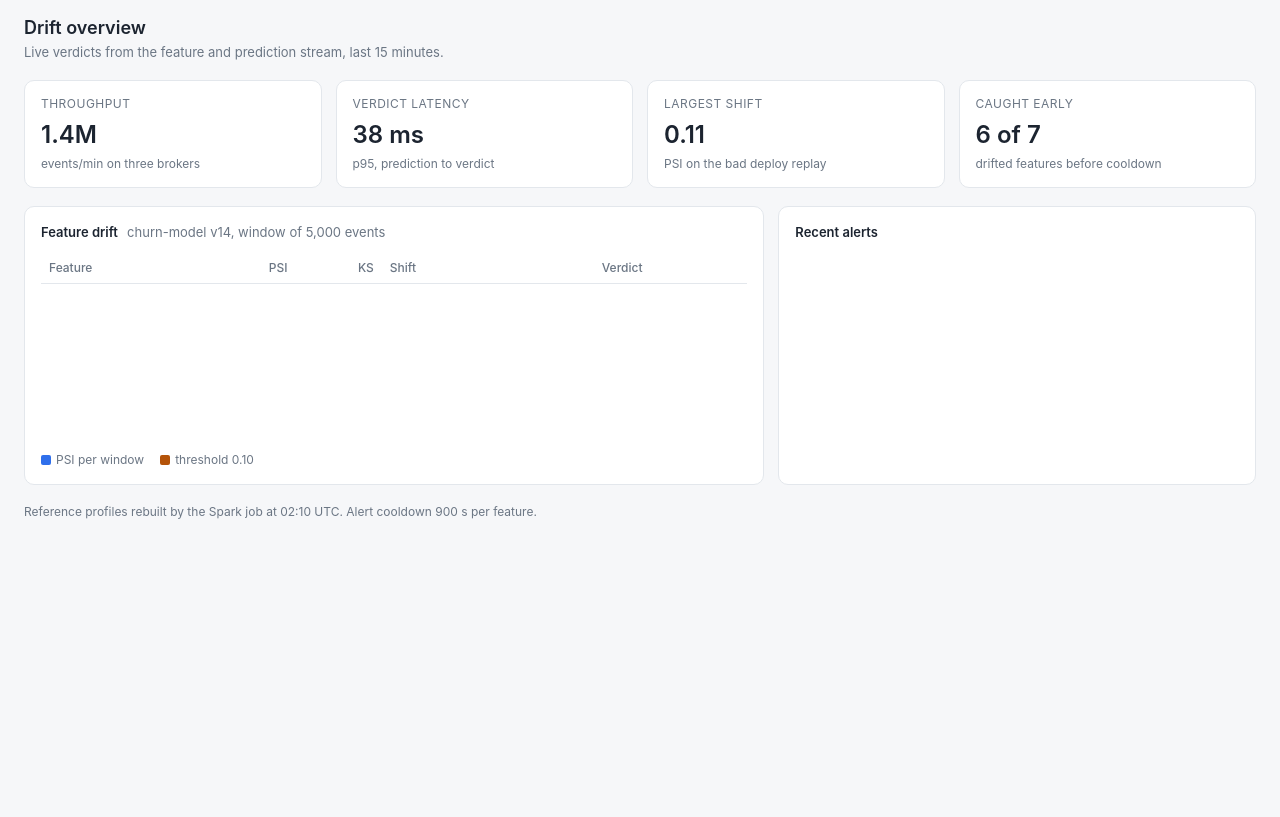
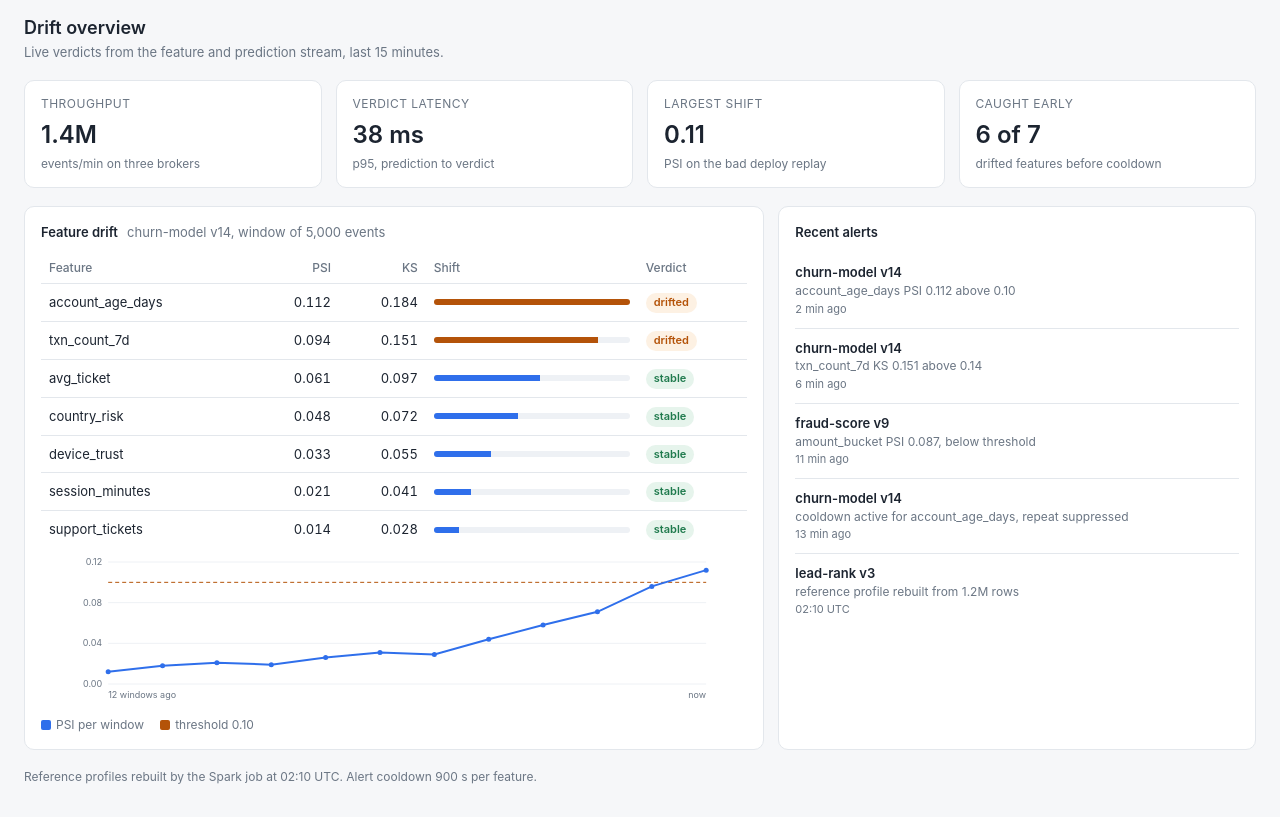
Before and after one commit to bugramatik/driftwatch-stream-2, a plain HTML site: page ui/index.html in a window 1280 px wide. Shown: the part 61-878 px from the top of the page. Before the commit the page ends 800 px from the top, so only its background shows below. Drawn offline with Linux system fonts and the light colour scheme.

```diff
--- a/ui/index.html
+++ b/ui/index.html
@@ -162,3 +162,86 @@
 
   <footer>Reference profiles rebuilt by the Spark job at 02:10 UTC. Alert cooldown 900 s per feature.</footer>
 </main>
+
+<script>
+  const features = [
+    { name: "account_age_days", psi: 0.112, ks: 0.184, drifted: true },
+    { name: "txn_count_7d", psi: 0.094, ks: 0.151, drifted: true },
+    { name: "avg_ticket", psi: 0.061, ks: 0.097, drifted: false },
+    { name: "country_risk", psi: 0.048, ks: 0.072, drifted: false },
+    { name: "device_trust", psi: 0.033, ks: 0.055, drifted: false },
+    { name: "session_minutes", psi: 0.021, ks: 0.041, drifted: false },
+    { name: "support_tickets", psi: 0.014, ks: 0.028, drifted: false }
+  ];
+
+  const alerts = [
+    { model: "churn-model v14", what: "account_age_days PSI 0.112 above 0.10", when: "2 min ago" },
+    { model: "churn-model v14", what: "txn_count_7d KS 0.151 above 0.14", when: "6 min ago" },
+    { model: "fraud-score v9", what: "amount_bucket PSI 0.087, below threshold", when: "11 min ago" },
+    { model: "churn-model v14", what: "cooldown active for account_age_days, repeat suppressed", when: "13 min ago" },
+    { model: "lead-rank v3", what: "reference profile rebuilt from 1.2M rows", when: "02:10 UTC" }
+  ];
+
+  const history = [0.012, 0.018, 0.021, 0.019, 0.026, 0.031, 0.029, 0.044, 0.058, 0.071, 0.096, 0.112];
+  const threshold = 0.10;
+
+  function renderRows() {
+    const body = document.getElementById("feature-rows");
+    const max = Math.max(...features.map(f => f.psi));
+    body.innerHTML = features.map(f => {
+      const width = Math.max(4, Math.round((f.psi / max) * 100));
+      const cls = f.drifted ? "hot" : "";
+      const pill = f.drifted
+        ? '<span class="pill drift">drifted</span>'
+        : '<span class="pill ok">stable</span>';
+      return `<tr>
+        <td>${f.name}</td>
+        <td class="num">${f.psi.toFixed(3)}</td>
+        <td class="num">${f.ks.toFixed(3)}</td>
+        <td><div class="bar"><i class="${cls}" style="width:${width}%"></i></div></td>
+        <td>${pill}</td>
+      </tr>`;
+    }).join("");
+  }
+
+  function renderAlerts() {
+    const list = document.getElementById("alert-list");
+    list.innerHTML = alerts.map(a => `<li>
+      <div class="who">${a.model}</div>
+      <div class="what">${a.what}</div>
+      <div class="when">${a.when}</div>
+    </li>`).join("");
+  }
+
+  function renderChart() {
+    const svg = document.getElementById("psi-chart");
+    const w = 640, h = 150, padL = 34, padB = 18, padT = 10;
+    const plotW = w - padL - 8, plotH = h - padB - padT;
+    const maxY = 0.12;
+    const x = i => padL + (plotW * i) / (history.length - 1);
+    const y = v => padT + plotH - (v / maxY) * plotH;
+    let out = "";
+    for (let g = 0; g <= 3; g++) {
+      const val = (maxY / 3) * g;
+      const gy = y(val);
+      out += `<line x1="${padL}" y1="${gy}" x2="${w - 8}" y2="${gy}" stroke="#eef1f5" stroke-width="1"/>`;
+      out += `<text x="${padL - 6}" y="${gy + 3}" text-anchor="end" font-size="9" fill="#6b7684">${val.toFixed(2)}</text>`;
+    }
+    const ty = y(threshold);
+    out += `<line x1="${padL}" y1="${ty}" x2="${w - 8}" y2="${ty}" stroke="#b45309" stroke-width="1" stroke-dasharray="4 3"/>`;
+    const pts = history.map((v, i) => `${x(i)},${y(v)}`).join(" ");
+    out += `<polyline points="${pts}" fill="none" stroke="#2f6feb" stroke-width="2"/>`;
+    history.forEach((v, i) => {
+      out += `<circle cx="${x(i)}" cy="${y(v)}" r="2.5" fill="#2f6feb"/>`;
+    });
+    out += `<text x="${padL}" y="${h - 4}" font-size="9" fill="#6b7684">12 windows ago</text>`;
+    out += `<text x="${w - 8}" y="${h - 4}" text-anchor="end" font-size="9" fill="#6b7684">now</text>`;
+    svg.innerHTML = out;
+  }
+
+  renderRows();
+  renderAlerts();
+  renderChart();
+</script>
+</body>
+</html>
```
